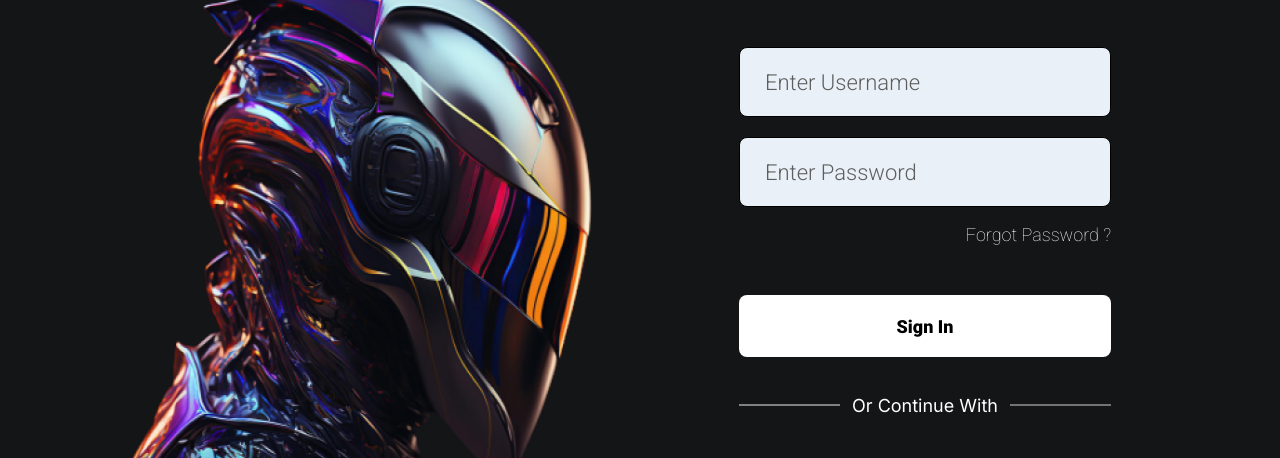
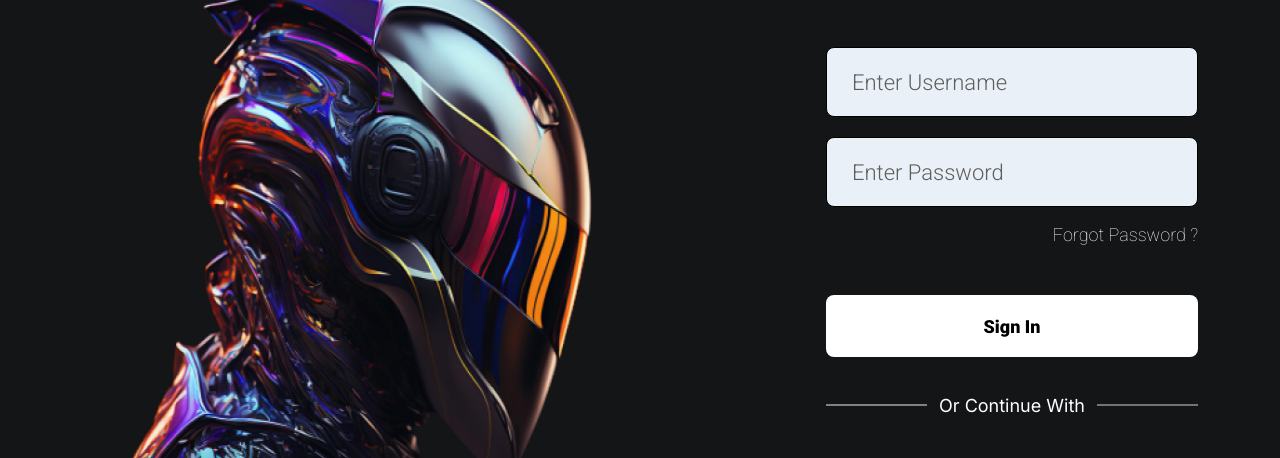
Before and after one commit to fuhad-shiblu/ARDOX-Dark-Demo-Web-with-HTML, a plain HTML site: page index.html in a window 1280 px wide. Shown: the part 360-818 px from the top of the page. Drawn offline with nearby package versions, Linux system fonts and the light colour scheme.

Commit message:
fix more problem

```diff
--- a/index.html
+++ b/index.html
@@ -44,7 +44,7 @@
                               <img src="assets/images/bot.png" class="img-fluid" alt="Bot">
                          </div>
                     </div>
-                    <div class="col-lg-6 d-flex justify-content-center">
+                    <div class="col-lg-6 d-flex justify-content-center justify-content-md-end">
                          <div class="fuhadShiblu_form">
                               <form>
                                    <h1>hello !<span>welcome back</span></h1>
```
